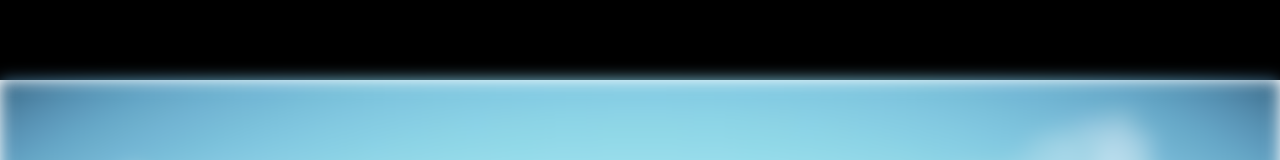
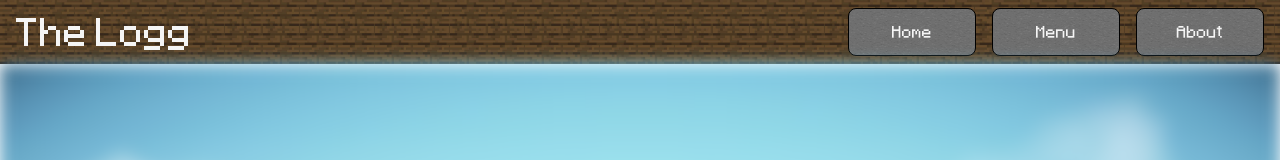
Before and after one commit to fadedead/odin-restaurant-page, a website built with webpack: page dist/index.html in a window 1280 px wide. Shown: the top 160 px of the page. Built offline with nearby package versions, Linux system fonts and the light colour scheme.

Commit message:
Added: header

```diff
--- a/src/header.js
+++ b/src/header.js
@@ -1,6 +1,37 @@
-// import Background from './components/content/mc-background.jpg';
+import './style.css';
 
-export default function getContent() {
+export default function getHeader() {
+    // Create the header div
     let element = document.createElement('div');
-    element.style = "";
+    element.classList.add('header');
+
+    // Create the title
+    let title = document.createElement('p');
+    title.innerHTML = 'The Logg';
+    title.classList.add('title-text');
+    element.appendChild(title);
+
+    // Create the nav bar
+    let navBar = document.createElement('div');
+
+    // Create the buttons
+    let homeBtn = document.createElement('button');
+    let menuBtn = document.createElement('button');
+    let aboutBtn = document.createElement('button');
+
+    homeBtn.classList.add('nav-btn');
+    homeBtn.innerHTML = 'Home';
+    navBar.appendChild(homeBtn);
+
+    menuBtn.classList.add('nav-btn');
+    menuBtn.innerHTML = 'Menu';
+    navBar.appendChild(menuBtn);
+
+    aboutBtn.classList.add('nav-btn');
+    aboutBtn.innerHTML = 'About';
+    navBar.appendChild(aboutBtn);
+
+    element.appendChild(navBar);
+
+    return element;
 }
--- a/src/index.js
+++ b/src/index.js
@@ -1,19 +1,16 @@
 import './style.css';
+import getHeader from './header';
 
 function page(element) {
     // Add Header
-    let header = document.createElement('div');
-    header.style = 'background-color: black; height: 10vh;'
+    let header = getHeader();
     element.appendChild(header);
 
     // Add Container
     let container = document.createElement('div');
     container.classList.add('main-page');
 
-
     element.appendChild(container);
 }
 
-const body = document.querySelector('body');
-body.style = 'margin: 0';
 page(document.getElementById('content'));
--- a/src/style.css
+++ b/src/style.css
@@ -1,3 +1,50 @@
+@font-face {
+    font-family: 'Minecraftia';
+    src: url('./components/Minecraftia-Regular.ttf') format('truetype');
+    font-weight: 600;
+    font-style: normal;
+}
+
+* {
+    box-sizing: border-box;
+    font-family: 'Minecraftia', sans-serif;
+}
+
+body {
+    margin: 0;
+}
+
+.header {
+    height: 8vh;
+    padding: 1rem;
+
+    display: flex;
+    align-items: center;
+    justify-content: space-between;
+
+    background-image: url('./components/header/background.jpeg');
+    background-size: contain;
+}
+
+.title-text {
+    margin: 0;
+
+    font-size: 2rem;
+    color: whitesmoke;
+}
+
+.nav-btn {
+    height: 3rem;
+    width: 8rem;
+    margin-left: 1rem;
+
+    border-radius: .5rem;
+    border: 1px solid black;
+
+    color: whitesmoke;
+    background-image: url('./components/header/button-background.png');
+}
+
 .main-page {
     background-image: url('./components/content/mc-background.jpg');
     filter: blur(8px);
@@ -5,5 +52,5 @@
     background-repeat: no-repeat;
     background-position: center;
 
-    height: 90vh;
+    height: 92vh;
 }
--- a/webpack.config.js
+++ b/webpack.config.js
@@ -16,7 +16,11 @@ module.exports = {
             {
                 test: /\.(png|svg|jpg|jpeg|gif)$/i,
                 type: 'asset/resource',
-            }
+            },
+            {
+                test: /\.(woff|woff2|eot|ttf|otf)$/i,
+                type: 'asset/resource',
+            },
         ]
     }
 };
```
Also changed, not shown: dist/14e0527f572d09481333.png (added), dist/1567745b67585c1dd2de.jpeg (added), dist/69fd3db14fbc8b3f7cdb.ttf (added), dist/main.js, src/components/Minecraftia-Regular.ttf (added), src/components/header/background.jpeg (added), src/components/header/button-background.png (added), src/home.js (added).
